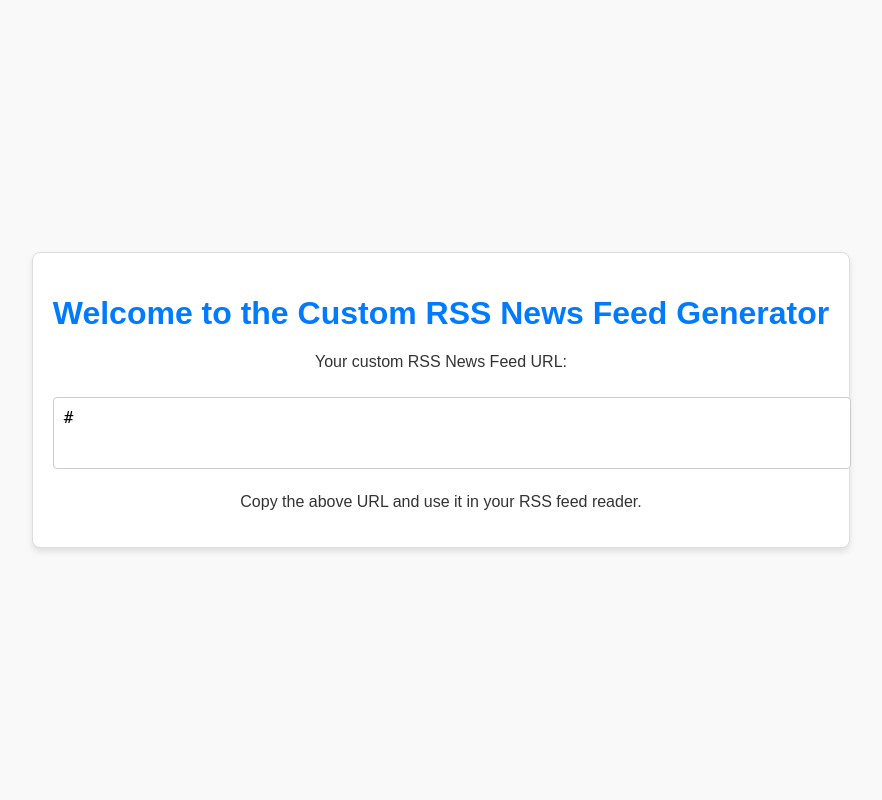
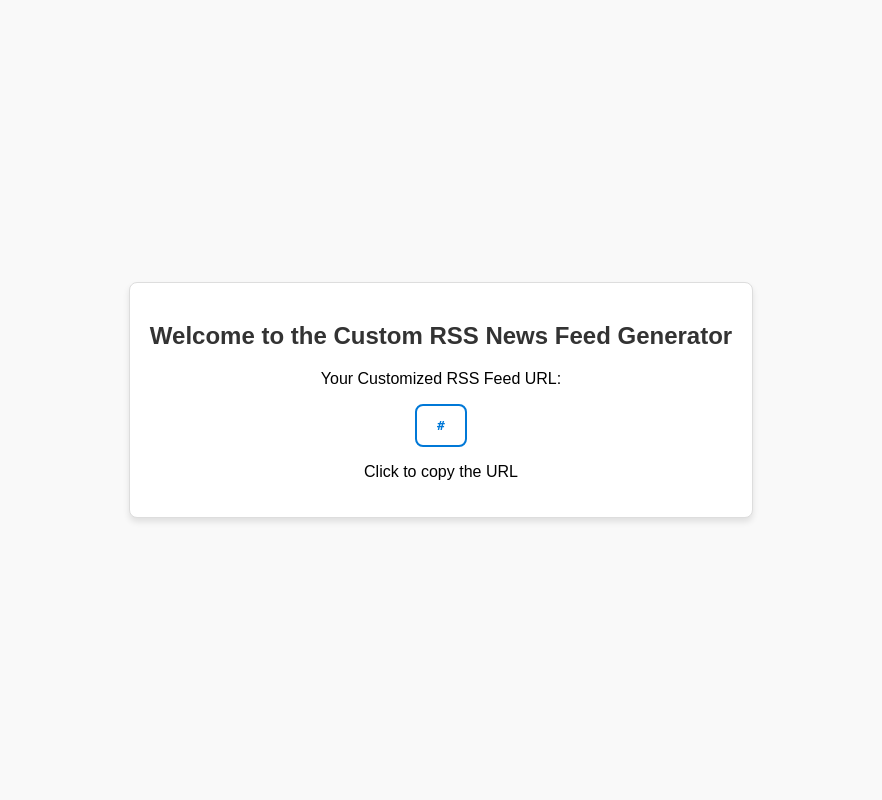
Before and after one commit to widyandita/customrssv1, a Flask app: template templates/welcomepg.html in a window 1280 px wide. Shown: the whole page, without its empty margins (199-1081 px from the left). Run offline with Flask 3, Linux system fonts and the light colour scheme; the template is opened without the code that fills it: most values are stand-ins (such as "Sample title", 1, 10 or a date in 2020).

Commit message:
fixed generate default rss and edit html

```diff
--- a/main.py
+++ b/main.py
@@ -297,7 +297,9 @@ def track():
     news_id = query_params.get("news_id", [None])[0]
 
     redirect_to = request.args.get("redirect", "true")  # Extract 'redirect' parameter
-    news_data = default_news_data().to_dict(orient="records")
+    news_data = first_news_data().to_dict(orient="records")
+    all_news_data = default_news_data().to_dict(orient="records")
+    news_data.extend(all_news_data)
 
     # Validate parameters
     if redirect_to == "true" and news_id is not None:
--- a/templates/welcomepg.html
+++ b/templates/welcomepg.html
@@ -2,20 +2,19 @@
 <html lang="en">
 <head>
   <meta charset="UTF-8">
-    <meta name="viewport" content="width=device-width, initial-scale=1.0">
-    <title>RSS Feed Generator</title>
+  <title>Custom RSS Feed Generator</title>
   <style>
     body {
+      margin: 0;
+      padding: 0;
+      height: 100vh;
       font-family: Arial, sans-serif;
       background-color: #f9f9f9;
-            margin: 0;
-            padding: 0;
       display: flex;
+      align-items: center;
       justify-content: center;
-            align-items: center;
-            height: 100vh;
-            color: #333;
     }
+
     .container {
       max-width: 800px;
       background: #fff;
@@ -25,30 +24,72 @@
       box-shadow: 0 4px 6px rgba(0, 0, 0, 0.1);
       text-align: center;
     }
-        h1 {
-            color: #007BFF;
+
+    h2 {
+      color: #333;
+      margin-bottom: 20px;
     }
-        textarea {
-            width: 100%;
-            height: 50px;
+
+    .rss-url-box {
+      background-color: #ffffff;
+      border: 2px solid #0078d7;
+      padding: 12px 20px;
+      border-radius: 8px;
+      color: #0078d7;
+      font-weight: bold;
+      font-family: monospace;
+      width: fit-content;
+      margin: 0 auto;
+      cursor: pointer;
+      transition: background-color 0.2s ease;
+      user-select: none;
+    }
+
+    .rss-url-box:hover {
+      background-color: #e6f0ff;
+    }
+
+    .tooltip {
+      color: green;
+      font-size: 14px;
       margin-top: 10px;
-            font-size: 16px;
-            padding: 10px;
-            border: 1px solid #ccc;
-            border-radius: 4px;
-            resize: none;
+      animation: fadeIn 0.3s ease-in-out;
+      display: none;
     }
-        p {
-            margin-top: 20px;
+
+    @keyframes fadeIn {
+      from { opacity: 0; }
+      to { opacity: 1; }
     }
   </style>
 </head>
 <body>
+
   <div class="container">
-        <h1>Welcome to the Custom RSS News Feed Generator</h1>
-        <p>Your custom RSS News Feed URL:</p>
-        <textarea readonly>{{rss_url}}</textarea>
-        <p>Copy the above URL and use it in your RSS feed reader.</p>
+    <h2>Welcome to the Custom RSS News Feed Generator</h2>
+    <p>Your Customized RSS Feed URL:</p>
+
+    <div class="rss-url-box" id="rssUrlBox" title="Click to copy">
+        {{rss_url}}
     </div>
+
+    <p>Click to copy the URL</p>
+
+    <div class="tooltip" id="tooltip">✅ Copied to clipboard!</div>
+  </div>
+
+  <script>
+    const rssUrlBox = document.getElementById('rssUrlBox');
+    const tooltip = document.getElementById('tooltip');
+
+    rssUrlBox.addEventListener('click', function () {
+      const text = rssUrlBox.textContent.trim();
+      navigator.clipboard.writeText(text).then(() => {
+        tooltip.style.display = 'block';
+        setTimeout(() => tooltip.style.display = 'none', 1500);
+      });
+    });
+  </script>
+
 </body>
 </html>
```
Lines whose indentation alone changed are shown as unchanged.
